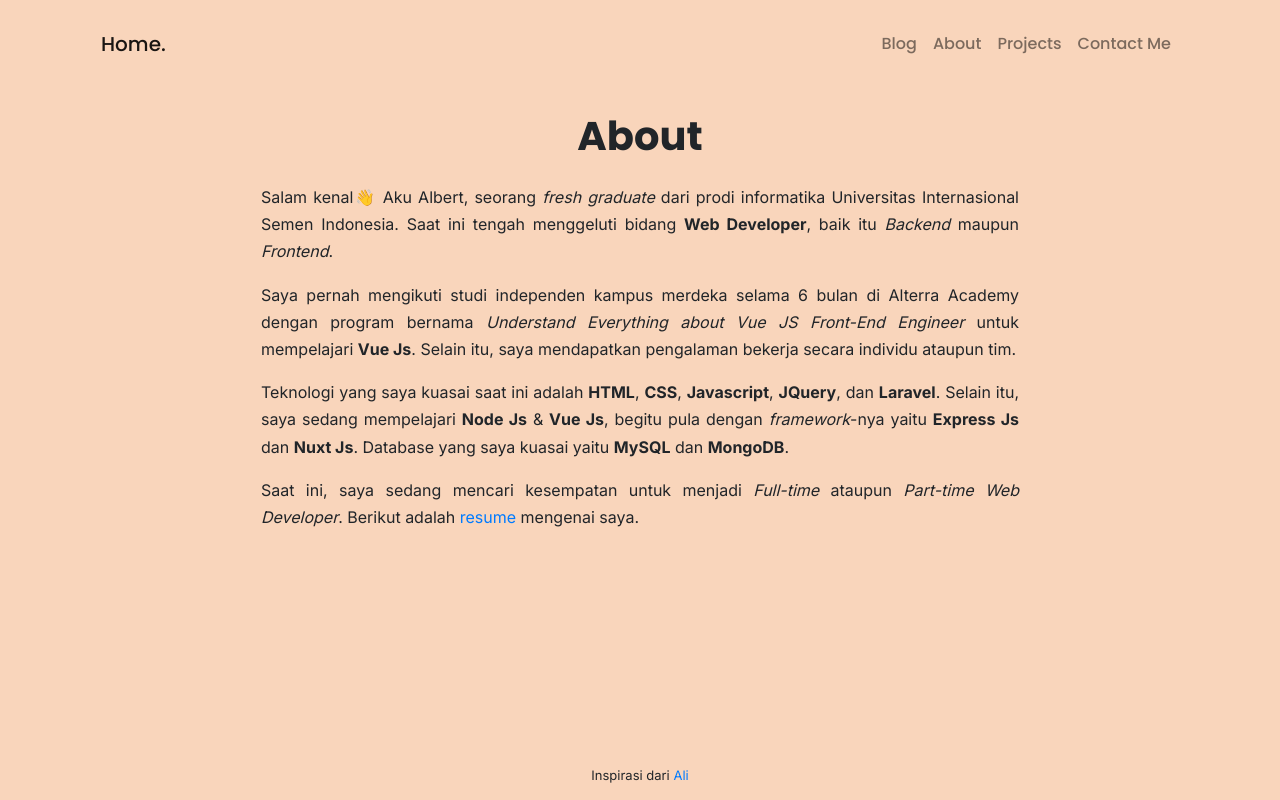
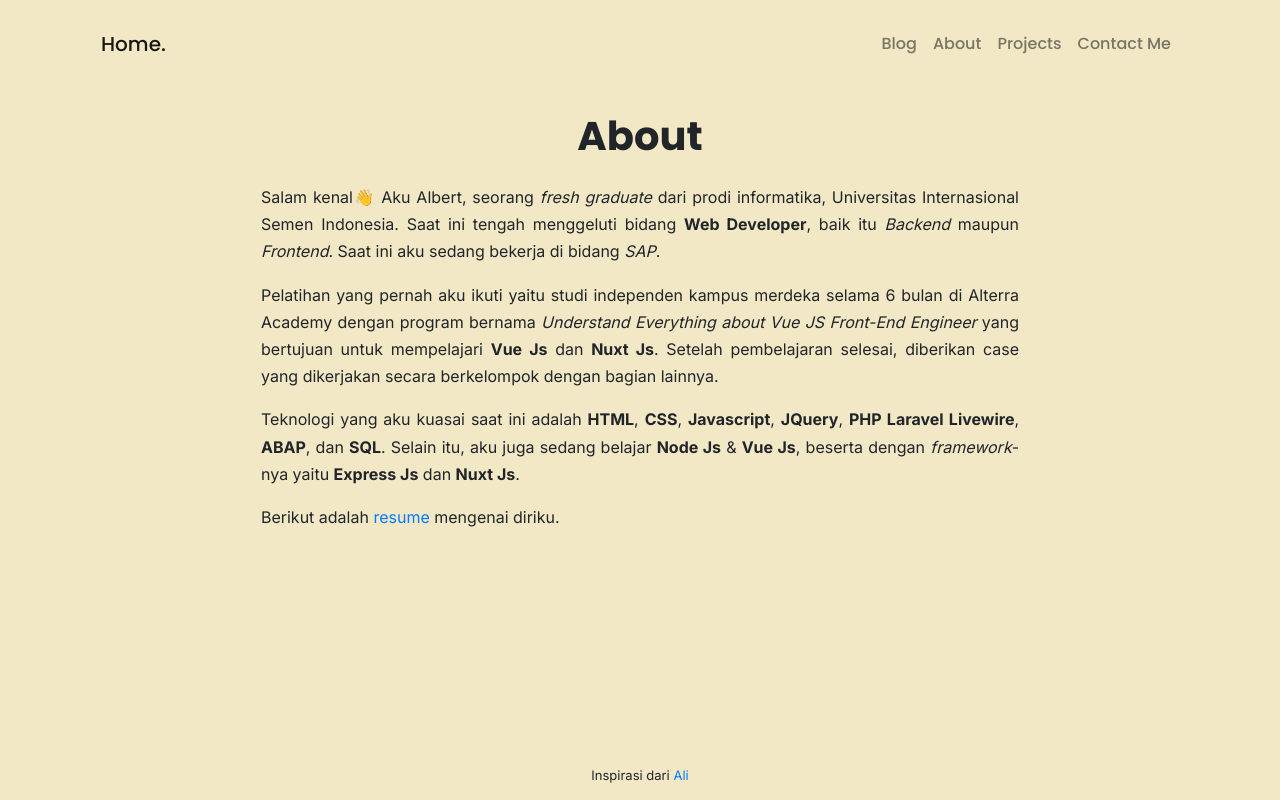
Before and after one commit to albertdimasa/my-portofolio, a Nuxt app: page /about in a window 1280 px wide. Built offline with nearby package versions, Linux system fonts and the light colour scheme.

Commit message:
change content

```diff
--- a/layouts/default.vue
+++ b/layouts/default.vue
@@ -16,7 +16,8 @@ export default {
 
 <style>
 body {
-  background-color: #f9d5bb;
+  background-color: #F2E8C6;
+  /* color: #F5F5DC; */
   min-height: 100vh;
   width: 100%;
   font-family: 'Poppins', 'Inter', sans-serif;
--- a/pages/about.vue
+++ b/pages/about.vue
@@ -4,29 +4,25 @@
     <div class="mx-md-5 text-justify content">
       <p>
         Salam kenal👋 Aku Albert, seorang <i>fresh graduate</i> dari prodi
-        informatika Universitas Internasional Semen Indonesia. Saat ini tengah
+        informatika, Universitas Internasional Semen Indonesia. Saat ini tengah
         menggeluti bidang <b>Web Developer</b>, baik itu <i>Backend</i> maupun
-        <i>Frontend</i>.
+        <i>Frontend</i>. Saat ini aku sedang bekerja di bidang <i>SAP</i>.
       </p>
       <p>
-        Saya pernah mengikuti studi independen kampus merdeka selama 6 bulan di
-        Alterra Academy dengan program bernama
-        <i>Understand Everything about Vue JS Front-End Engineer</i> untuk
-        mempelajari <b>Vue Js</b>. Selain itu, saya mendapatkan pengalaman
-        bekerja secara individu ataupun tim.
+        Pelatihan yang pernah aku ikuti yaitu studi independen kampus merdeka
+        selama 6 bulan di Alterra Academy dengan program bernama
+        <i>Understand Everything about Vue JS Front-End Engineer</i> yang bertujuan
+        untuk mempelajari <b>Vue Js</b> dan <b>Nuxt Js</b>. Setelah pembelajaran selesai,
+        diberikan case yang dikerjakan secara berkelompok dengan bagian lainnya.
       </p>
       <p>
-        Teknologi yang saya kuasai saat ini adalah <b>HTML</b>, <b>CSS</b>,
-        <b>Javascript</b>, <b>JQuery</b>, dan <b>Laravel</b>. Selain itu, saya
-        sedang mempelajari <b>Node Js</b> & <b>Vue Js</b>, begitu pula dengan
-        <i>framework</i>-nya yaitu <b>Express Js</b> dan <b>Nuxt Js</b>.
-        Database yang saya kuasai yaitu <b>MySQL</b> dan <b>MongoDB</b>.
+        Teknologi yang aku kuasai saat ini adalah <b>HTML</b>, <b>CSS</b>,
+        <b>Javascript</b>, <b>JQuery</b>, <b>PHP Laravel Livewire</b>, <b>ABAP</b>, dan <b>SQL</b>.
+        Selain itu, aku juga sedang belajar <b>Node Js</b> & <b>Vue Js</b>,
+        beserta dengan <i>framework</i>-nya yaitu <b>Express Js</b> dan <b>Nuxt Js</b>.
       </p>
       <p>
-        Saat ini, saya sedang mencari kesempatan untuk menjadi
-        <i>Full-time</i> ataupun <i>Part-time Web Developer</i>. Berikut adalah
-        <a href="https://s.id/AlbertCV" target="_blank">resume</a> mengenai
-        saya.
+        Berikut adalah <a href="https://s.id/AlbertCV" target="_blank">resume</a> mengenai diriku.
       </p>
     </div>
   </div>
--- a/pages/index.vue
+++ b/pages/index.vue
@@ -13,11 +13,11 @@
         ></b-img>
       </b-col>
       <b-col md="8" sm="12">
-        <p class="text-muted">Web Developer</p>
+        <p class="text-muted">Web Developer | SAP Programmer</p>
         <h3 class="font-weight-bold">Dimas Albert Abraham</h3>
         <p id="desc" class="text-justify">
           Seorang yang suka mengulik tentang website dan saat ini tengah
-          mendalami laravel, VueJS dan NuxtJS. Selain itu pernah magang di
+          mendalami Laravel, VueJS dan NuxtJS. Selain itu pernah magang di
           startup maupun freelance. Bekerja secara tim ataupun individu juga
           tidak masalah.
         </p>
@@ -51,7 +51,7 @@ export default {
   name: 'IndexPage',
   head() {
     return {
-      title: 'Albert - Web Developer',
+      title: 'Albert - My Portfolio',
     }
   },
 }
```
Also changed, not shown: 1 other file (tests, documents, lock files or other folders).
